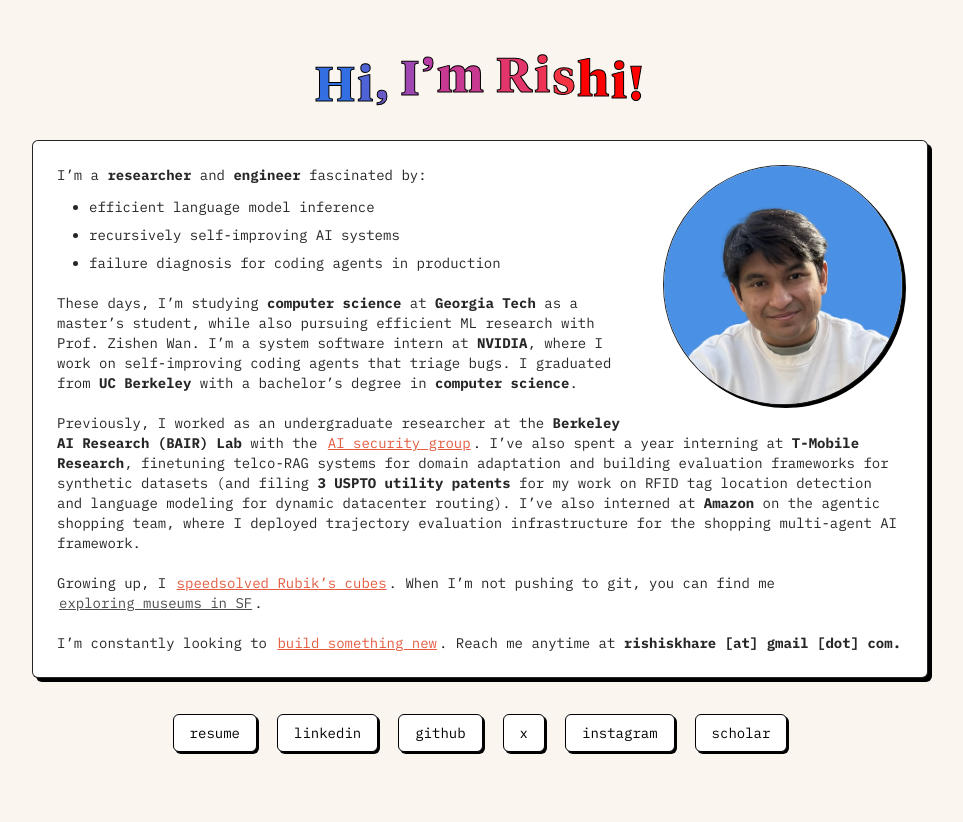
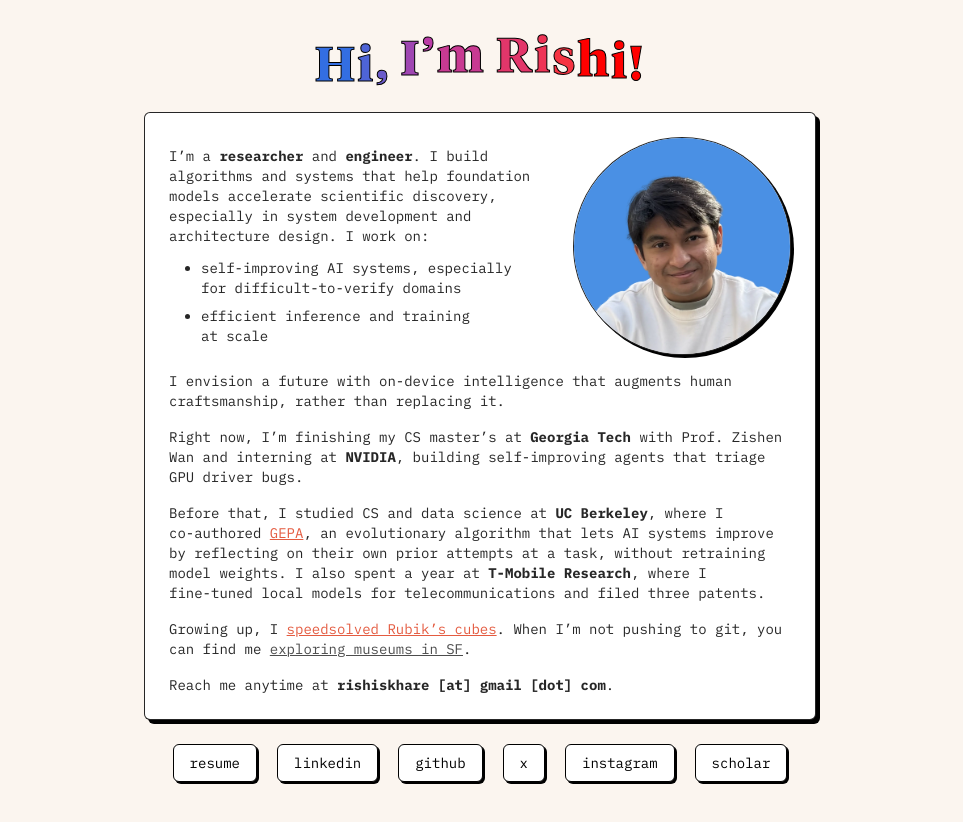
Before and after one commit to rishiskhare/rishiskhare.github.io, a Next.js app: page / in a window 1280 px wide. Shown: the whole page, without its empty margins (160-1123 px from the left). Before the commit the page ends 800 px from the top, so only its background shows below. Built offline with nearby package versions, Linux system fonts and the light colour scheme.

Commit message:
feat: refresh the homepage bio, layout, and link buttons

```diff
--- a/app/globals.css
+++ b/app/globals.css
@@ -8,8 +8,12 @@ body {
   color: rgba(0, 0, 0, 0.85);
   margin: 0;
   padding: 0;
-  min-height: 100vh;
   line-height: 1.6;
+}
+
+:where(a, button):focus-visible {
+  outline: 2px solid #000;
+  outline-offset: 3px;
 }
 
 h1 {
@@ -17,20 +21,24 @@ h1 {
   line-height: 1.1;
   letter-spacing: 2px;
   font-weight: normal;
-  margin-bottom: 1.5rem;
+  margin-bottom: 0;
 }
 
 .link {
   text-decoration: underline;
   cursor: pointer;
   color: #e45b40;
-  padding: 0 2px;
   border-radius: 2px;
 }
 
 .link:hover {
   color: #e45b40;
   opacity: 0.5;
+}
+
+.bio p,
+.bio li {
+  text-wrap: pretty;
 }
 
 .social-link {
@@ -44,90 +52,45 @@ h1 {
   background-color: #fff;
   box-shadow: 2px 2px 0px #000;
   font-family: var(--font-plex-mono), monospace;
-  margin: 0.25rem;
+}
+
+@media (prefers-reduced-motion: no-preference) {
+  .social-link {
     transition: transform 0.1s ease, box-shadow 0.1s ease, background-color 0.1s ease;
   }
+}
 
+@media (hover: hover) {
   .social-link:hover {
     transform: translate(-2px, -2px);
     box-shadow: 4px 4px 0px #000;
     background-color: rgba(254, 194, 174, 0.2);
   }
+}
+
+.social-link:active {
+  transform: translate(2px, 2px);
+  box-shadow: 0 0 0 #000;
+}
 
 .retro-heading {
   font-family: var(--font-tiempos), serif;
-  margin-top: 1rem;
 }
 
-.wave span {
+.wave-word {
+  white-space: nowrap;
+}
+
+.wave-letter {
   display: inline-block;
-  animation: wave-text 1.5s ease-in-out infinite;
   -webkit-text-stroke: 1px #000;
 }
 
-.wave span:nth-of-type(1) {
-  animation-delay: -2.0s;
-  color: #336ee2;
+/* Loops only for visitors who haven't asked for reduced motion. */
+@media (prefers-reduced-motion: no-preference) {
+  .wave-letter {
+    animation: wave-text 1.5s ease-in-out infinite;
   }
-.wave span:nth-of-type(2) {
-  animation-delay: -1.9s;
-  color: #4e64d6;
-}
-.wave span:nth-of-type(3) {
-  animation-delay: -1.8s;
-  color: #695aca;
-}
-.wave span:nth-of-type(4) {
-  animation-delay: -1.7s;
-  color: #8450be;
-}
-.wave span:nth-of-type(5) {
-  animation-delay: -1.6s;
-  color: #9f46b2;
-}
-.wave span:nth-of-type(6) {
-  animation-delay: -1.5s;
-  color: #ba3ca6;
-}
-.wave span:nth-of-type(7) {
-  animation-delay: -1.4s;
-  color: #c83a92;
-}
-.wave span:nth-of-type(8) {
-  animation-delay: -1.3s;
-  color: #d5387e;
-}
-.wave span:nth-of-type(9) {
-  animation-delay: -1.2s;
-  color: #e2366a;
-}
-.wave span:nth-of-type(10) {
-  animation-delay: -1.1s;
-  color: #ee3456;
-}
-.wave span:nth-of-type(11) {
-  animation-delay: -1.0s;
-  color: #f63342;
-}
-.wave span:nth-of-type(12) {
-  animation-delay: -0.9s;
-  color: #ff0000;
-}
-.wave span:nth-of-type(13) {
-  animation-delay: -0.8s;
-  color: #ff0000;
-}
-.wave span:nth-of-type(14) {
-  animation-delay: -0.7s;
-  color: #ff0000;
-}
-.wave span:nth-of-type(15) {
-  animation-delay: -0.6s;
-  color: #ff0000;
-}
-.wave span:nth-of-type(16) {
-  animation-delay: -0.5s;
-  color: #ff0000;
 }
 
 @keyframes wave-text {
--- a/app/page.tsx
+++ b/app/page.tsx
@@ -1,12 +1,6 @@
 "use client"
 
-import { useState, useSyncExternalStore } from "react"
-
-const interests = [
-  "efficient language model inference",
-  "recursively self-improving AI systems",
-  "failure diagnosis for coding agents in production",
-]
+import { Fragment, useState, useSyncExternalStore } from "react"
 
 const hobbies = [
   "reading & listening to audiobooks",
@@ -18,6 +12,23 @@ const hobbies = [
 ]
 
 const greeting = "Hi, I’m Rishi!"
+
+// One color per character position, blue to red, matching the old CSS.
+const greetingColors = ["#336ee2", "#4e64d6", "#695aca", "#8450be", "#9f46b2", "#ba3ca6", "#c83a92", "#d5387e", "#e2366a", "#ee3456", "#f63342", "#ff0000", "#ff0000", "#ff0000"]
+
+const greetingWords = greeting.split(" ").map((word, w, words) => {
+  const start = words.slice(0, w).join(" ").length + (w > 0 ? 1 : 0)
+  return [...word].map((char, c) => {
+    const index = start + c
+    return {
+      char,
+      index,
+      color: greetingColors[Math.min(index, greetingColors.length - 1)],
+      // Stagger each letter's bounce by 0.1s; negative delays start the wave mid-motion on load.
+      delay: `${(index - 20) / 10}s`,
+    }
+  })
+})
 
 let clientHobbyIndex: number | null = null
 
@@ -41,58 +52,62 @@ export default function Home() {
   const [chosenHobbyIndex, setChosenHobbyIndex] = useState<number | null>(null)
   const hobbyIndex = chosenHobbyIndex ?? randomHobbyIndex
 
-  const greetingCharacters = greeting.split("").map((char) => (char === " " ? "\u00A0" : char))
-
   function cycleHobby() {
     setChosenHobbyIndex((hobbyIndex + 1) % hobbies.length)
   }
 
   return (
-    <div className="flex min-h-screen items-center justify-center px-8 py-8">
-      <div className="max-w-4xl w-full">
-        <h1 className="text-center retro-heading text-5xl wave">
-            {greetingCharacters.map((letter, index) => (
-              <span key={index}>{letter}</span>
+    <div className="flex min-h-dvh items-center justify-center px-8 py-10">
+      <div className="max-w-[42rem] w-full">
+        <h1 className="text-center retro-heading text-5xl" aria-label={greeting}>
+          {greetingWords.map((letters, w) => (
+            <Fragment key={w}>
+              {w > 0 && " "}
+              <span className="wave-word" aria-hidden="true">
+                {letters.map(({ char, index, color, delay }) => (
+                  <span key={index} className="wave-letter" style={{ color, animationDelay: delay }}>
+                    {char}
+                  </span>
+                ))}
+              </span>
+            </Fragment>
           ))}
         </h1>
 
-        <div className="lg:hidden flex justify-center mt-8 mb-4">
-          <div className="profile-image-container-circle w-[160px] h-[160px] md:w-[220px] md:h-[220px]">
+        <div className="text-sm mt-6 space-y-6">
+          <div className="md:p-6 md:bg-white md:border-[1.5px] md:border-solid md:border-[rgba(0,0,0,0.85)] md:shadow-[4px_4px_0px_#000] rounded-md">
+            <div className="bio">
+              <div className="flex flex-col-reverse items-center gap-6 md:flex-row md:gap-8">
+                <div className="w-full min-w-0 md:basis-[63%]">
+                  <p>
+                    I’m a <b>researcher</b> and <b>engineer</b>. I build algorithms and systems that help foundation models accelerate scientific discovery, especially in system development and architecture design. I work on:
+                  </p>
+                  <ul className="list-disc pl-8 mt-3 space-y-2">
+                    <li>self-improving AI systems, especially for <span className="whitespace-nowrap">difficult-to-verify</span> domains</li>
+                    <li>efficient inference and training at scale</li>
+                  </ul>
+                </div>
+                <div className="flex justify-center md:basis-[37%]">
+                  <div className="profile-image-container-circle w-[160px] h-[160px] md:w-full md:h-auto md:aspect-square">
                     <img src="/rishi-pic.webp" alt="Rishi Khare" className="profile-image" />
                   </div>
                 </div>
-
-        <div className="text-sm mt-8 space-y-8">
-          <div className="relative md:p-6 md:bg-white md:border-[1.5px] md:border-solid md:border-[rgba(0,0,0,0.85)] md:shadow-[4px_4px_0px_#000] rounded-md">
-            <div className="hidden lg:block float-right ml-6 mb-4 mt-0">
-              <div className="profile-image-container-circle w-[240px] h-[240px]">
-                <img src="/rishi-pic.webp" alt="Rishi Khare" className="profile-image" />
-              </div>
               </div>
 
-            <p>
-              I’m a <b>researcher</b> and <b>engineer</b> fascinated by:
-            </p>
-            <ul className="list-disc pl-8 mt-3 mb-5 space-y-2">
-              {interests.map((interest, index) => (
-                <li key={index}>{interest}</li>
-              ))}
-            </ul>
-
-            <p className="mt-5">
-              These days, I’m studying <b>computer science</b> at <b>Georgia Tech</b> as a master’s student, while also pursuing efficient ML research with Prof. Zishen Wan. I’m a system software intern at <b>NVIDIA</b>, where I work on self-improving coding agents that triage bugs. I graduated from <b>UC Berkeley</b>{" "}
-              with a bachelor’s degree in <b>computer science</b>.
+              <p className="mt-4">
+                I envision a future with <span className="whitespace-nowrap">on-device</span> intelligence that augments human craftsmanship, rather than replacing it.
               </p>
 
-            <p className="mt-5">
-              Previously, I worked as an undergraduate researcher at the <b>Berkeley AI Research (BAIR) Lab</b> with the <a href="https://sky.cs.berkeley.edu/project/matryoshka/" target="_blank" rel="noopener noreferrer" className="link">AI security group</a>.
-              I’ve also spent a year interning at <b>T-Mobile Research</b>, finetuning
-              telco-RAG systems for domain adaptation and building evaluation frameworks for synthetic datasets (and filing <b>3 USPTO utility patents</b> for my work on RFID tag location detection and language modeling for dynamic datacenter routing).
-              I’ve also interned at <b>Amazon</b> on the agentic shopping team, where I deployed trajectory evaluation infrastructure for the
-              shopping multi-agent AI framework.
+              <p className="mt-4">
+                Right now, I’m finishing my CS master’s at <b>Georgia Tech</b> with Prof. Zishen Wan and interning at <b>NVIDIA</b>, building self-improving agents that triage GPU driver bugs.
               </p>
 
-            <p className="mt-5">
+              <p className="mt-4">
+                Before that, I studied CS and data science at <b>UC Berkeley</b>, where I <span className="whitespace-nowrap">co-authored</span>{" "}
+                <a href="https://github.com/gepa-ai/gepa" target="_blank" rel="noopener noreferrer" className="link">GEPA</a>, an evolutionary algorithm that lets AI systems improve by reflecting on their own prior attempts at a task, without retraining model weights. I also spent a year at <b>T-Mobile Research</b>, where I <span className="whitespace-nowrap">fine-tuned</span> local models for telecommunications and filed three patents.
+              </p>
+
+              <p className="mt-4">
                 Growing up, I <a href="https://www.worldcubeassociation.org/persons/2016KHAR03" target="_blank" rel="noopener noreferrer" className="link">speedsolved Rubik’s cubes</a>. When I’m not pushing to git, you can find me{" "}
                 <button type="button" className="link hobby-link" onClick={cycleHobby}>
                   {hobbies[hobbyIndex]}
@@ -100,12 +115,13 @@ export default function Home() {
                 .
               </p>
 
-            <p className="mt-5">
-              I’m constantly looking to <a href="https://github.com/rishiskhare/parrot" target="_blank" rel="noopener noreferrer" className="link">build something new</a>. Reach me anytime at <b>rishiskhare [at] gmail [dot] com.</b>
+              <p className="mt-4">
+                Reach me anytime at <b>rishiskhare [at] gmail [dot] com</b>.
               </p>
             </div>
+          </div>
 
-          <div className="flex flex-wrap gap-3 justify-center mt-8">
+          <div className="flex flex-wrap gap-5 justify-center mt-8">
             {[
               { href: "https://drive.google.com/file/d/1alYXNIwHRUtblUzGPGK3b8kSBHmdDIMx/view?usp=sharing", label: "resume" },
               { href: "https://www.linkedin.com/in/rishi-khare/", label: "linkedin" },
```
Lines whose indentation alone changed are shown as unchanged.
